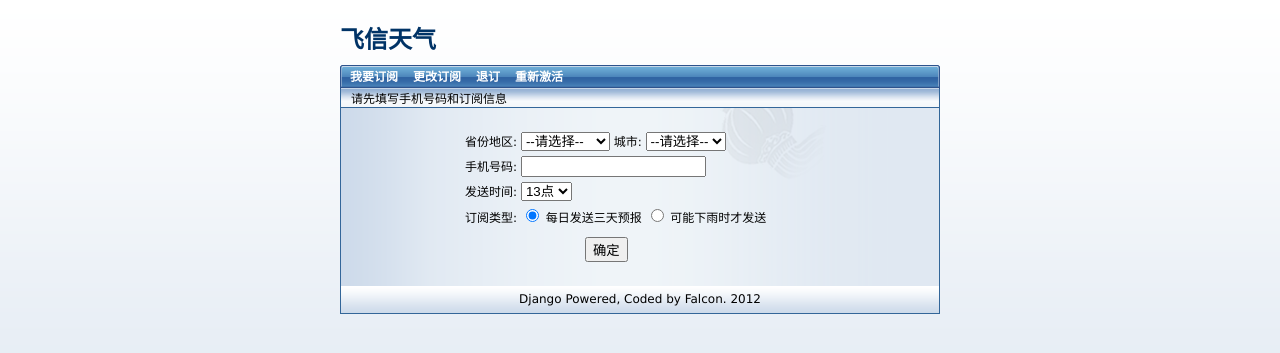
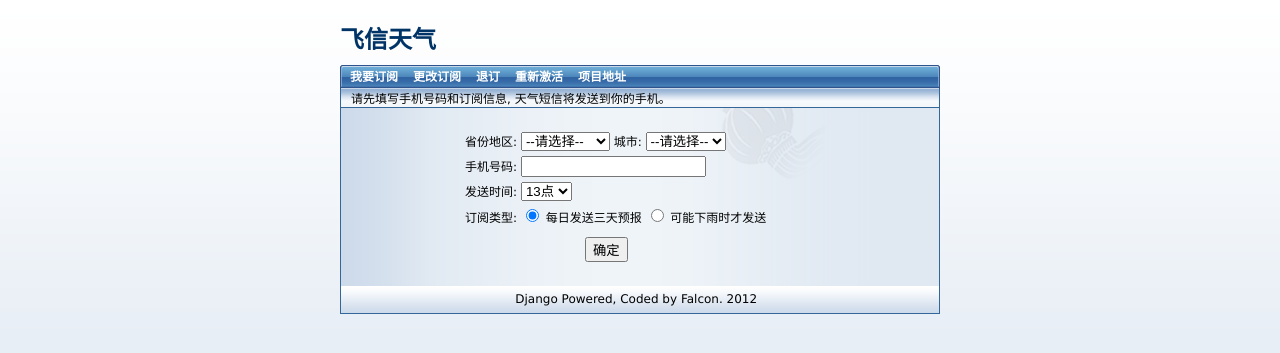
Before and after one commit to falconchen/FetionWether, a Django app: page / in a window 1280 px wide. Shown: the top 353 px of the page. Run offline with Django 3.2, Linux system fonts and the light colour scheme; parts of the project's set-up code (start-up, migrations or seed data) failed here and were passed over.

Commit message:
trival stylesheet and templates fixed

```diff
--- a/hello/weather/static/weather/main.css
+++ b/hello/weather/static/weather/main.css
@@ -64,7 +64,7 @@ form{
 }
 
 .submit{margin:0 0 0 120px}
-
+a {text-decoration:none}
 
 dt{
     color: #003366;
--- a/hello/weather/templates/base.html
+++ b/hello/weather/templates/base.html
@@ -24,7 +24,8 @@ ul,li {margin:0;padding:0}
 {% endblock %}
 
 {% block footer %}
-<div id="footer">Django Powered, Coded by Falcon. 2012</div>
+<div id="footer">Django Powered, Coded by Falcon. 2012 &nbsp;
+</div>
 {% endblock %}
 
 </div>
--- a/hello/weather/templates/index.html
+++ b/hello/weather/templates/index.html
@@ -20,6 +20,7 @@
 	<a href="/weather/verify/update/">更改订阅</a>
 	<a href="/weather/verify/deactive/">退订</a>
 	<a href="/weather/verify/active/">重新激活</a>
+<a href="https://github.com/falconchen/FetionWether">项目地址  </a>
     <span class="rightBorder"></span>
 </div>
 {% endblock %}
--- a/hello/weather/views.py
+++ b/hello/weather/views.py
@@ -15,7 +15,7 @@ PSW = settings.FETION[0][1]
 NICK = settings.FETION[0][2].encode('utf-8')
 
 def index(request):
-    msg = '请先填写手机号码和订阅信息'
+    msg = '请先填写手机号码和订阅信息, 天气短信将发送到你的手机。'
     if request.method == 'POST':
         form = SubscribeForm(request.POST)
         if form.is_valid():
@@ -230,7 +230,7 @@ def get_code(request):
         #设置session
         request.session['phone_num'] = phone_num
         request.session['code'] = code
-        request.session.set_expiry(3000)
+        request.session.set_expiry(300)
         msg = '验证码已发送到你的手机，请在5分钟内输入，不区分大小写。'
     else :
         msg = 'something wrong,retry please'
```
